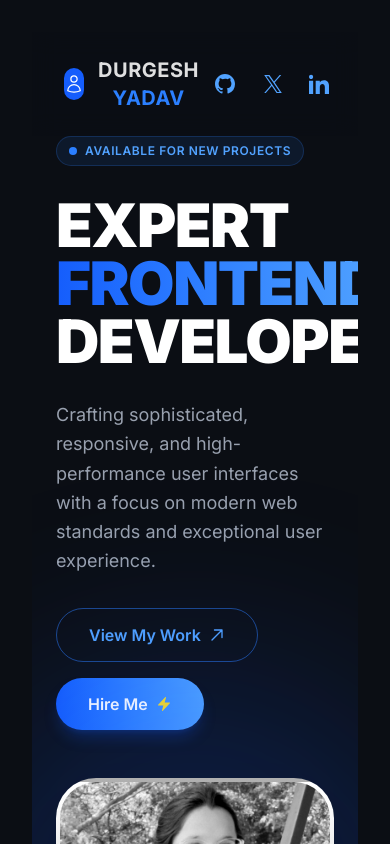
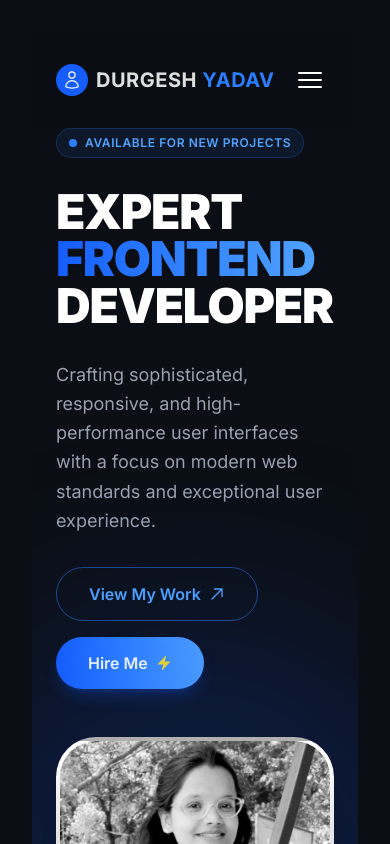
Before and after one commit to DurgeshY21/MyNewPortfolio, a React (Vite) app: page / in a window 390 px wide. Shown: the top 844 px of the page. Built offline with nearby package versions, Linux system fonts and the light colour scheme.

Commit message:
code push

```diff
--- a/src/components/Navbar.jsx
+++ b/src/components/Navbar.jsx
@@ -1,10 +1,15 @@
-import React from 'react';
+import React, { useState } from 'react';
 
 const Navbar = () => {
+  const [isMenuOpen, setIsMenuOpen] = useState(false);
+
   return (
-    <nav className="flex justify-between items-center px-8 py-6 max-w-7xl mx-auto w-full sticky top-0 z-50 bg-[#0B0E14]/80 backdrop-blur-md">
+    <nav className="flex justify-between items-center px-6 md:px-8 py-6 max-w-7xl mx-auto w-full sticky top-0 z-50">
+      {/* Navbar Background */}
+      <div className="absolute inset-0 bg-[#0B0E14]/80 backdrop-blur-md -z-10"></div>
+
       {/* Logo */}
-      <div className="flex items-center gap-2">
+      <div className="flex items-center gap-2 z-50">
         <div className="w-8 h-8 rounded-full bg-blue-600 flex items-center justify-center">
           <svg xmlns="http://www.w3.org/2000/svg" fill="none" viewBox="0 0 24 24" strokeWidth={1.5} stroke="currentColor" className="w-5 h-5 text-white">
             <path strokeLinecap="round" strokeLinejoin="round" d="M15.75 6a3.75 3.75 0 1 1-7.5 0 3.75 3.75 0 0 1 7.5 0ZM4.501 20.118a7.5 7.5 0 0 1 14.998 0A17.933 17.933 0 0 1 12 21.75c-2.676 0-5.216-.584-7.499-1.632Z" />
@@ -15,8 +20,8 @@ const Navbar = () => {
         </span>
       </div>
 
-      {/* Navigation Links */}
-      <ul className="hidden md:flex items-center gap-8 text-sm font-medium text-gray-300">
+      {/* Desktop Navigation Links */}
+      <ul className="hidden md:flex items-center gap-8 text-sm font-medium text-gray-300 z-50">
         <li><a href="#home" className="hover:text-white transition-colors text-white">Home</a></li>
         <li><a href="#about" className="hover:text-white transition-colors">About</a></li>
         <li><a href="#skills" className="hover:text-white transition-colors">Skills</a></li>
@@ -25,9 +30,9 @@ const Navbar = () => {
         <li><a href="#contact" className="hover:text-white transition-colors">Contact</a></li>
       </ul>
 
-      {/* Social Icons */}
-      <div className="flex items-center gap-2">
-         <a href="https://github.com/durgeshyadav" target="_blank" rel="noreferrer" className="p-2 rounded-full hover:bg-gray-800 transition-colors" aria-label="GitHub">
+      {/* Desktop Social Icons */}
+      <div className="hidden md:flex items-center gap-2 z-50">
+        <a href="https://github.com/durgeshyadav" target="_blank" rel="noreferrer" className="p-2 rounded-full hover:bg-gray-800 transition-colors" aria-label="GitHub">
           <svg xmlns="http://www.w3.org/2000/svg" viewBox="0 0 24 24" fill="currentColor" className="w-6 h-6 text-blue-400">
             <path fillRule="evenodd" d="M12 2C6.477 2 2 6.484 2 12.017c0 4.425 2.865 8.18 6.839 9.504.5.092.682-.217.682-.483 0-.237-.008-.868-.013-1.703-2.782.605-3.369-1.343-3.369-1.343-.454-1.158-1.11-1.466-1.11-1.466-.908-.62.069-.608.069-.608 1.003.07 1.531 1.032 1.531 1.032.892 1.53 2.341 1.088 2.91.832.092-.647.35-1.088.636-1.338-2.22-.253-4.555-1.113-4.555-4.951 0-1.093.39-1.988 1.029-2.688-.103-.253-.446-1.272.098-2.65 0 0 .84-.27 2.75 1.026A9.564 9.564 0 0112 6.844c.85.004 1.705.115 2.504.337 1.909-1.296 2.747-1.027 2.747-1.027.546 1.379.202 2.398.1 2.651.64.7 1.028 1.595 1.028 2.688 0 3.848-2.339 4.695-4.566 4.943.359.309.678.92.678 1.855 0 1.338-.012 2.419-.012 2.747 0 .268.18.58.688.482A10.019 10.019 0 0022 12.017C22 6.484 17.522 2 12 2z" clipRule="evenodd" />
           </svg>
@@ -43,6 +48,55 @@ const Navbar = () => {
           </svg>
         </a>
       </div>
+
+      {/* Mobile Menu Button - Bump z-index */}
+      <button
+        className="md:hidden z-[60] p-2 text-white relative"
+        onClick={() => setIsMenuOpen(!isMenuOpen)}
+        aria-label="Toggle menu"
+      >
+        {isMenuOpen ? (
+          <svg xmlns="http://www.w3.org/2000/svg" fill="none" viewBox="0 0 24 24" strokeWidth={1.5} stroke="currentColor" className="w-8 h-8">
+            <path strokeLinecap="round" strokeLinejoin="round" d="M6 18L18 6M6 6l12 12" />
+          </svg>
+        ) : (
+          <svg xmlns="http://www.w3.org/2000/svg" fill="none" viewBox="0 0 24 24" strokeWidth={1.5} stroke="currentColor" className="w-8 h-8">
+            <path strokeLinecap="round" strokeLinejoin="round" d="M3.75 6.75h16.5M3.75 12h16.5m-16.5 5.25h16.5" />
+          </svg>
+        )}
+      </button>
+
+      {/* Mobile Menu Overlay - High Z-Index, ensure covering everything */}
+      <div className={`fixed inset-0 bg-[#0B0E14] z-[55] flex flex-col items-center justify-center transition-opacity duration-300 ${isMenuOpen ? 'opacity-100 pointer-events-auto' : 'opacity-0 pointer-events-none'}`}>
+        <ul className="flex flex-col items-center gap-8 text-2xl font-bold text-gray-300">
+          <li><a href="#home" onClick={() => setIsMenuOpen(false)} className="hover:text-blue-500 transition-colors">Home</a></li>
+          <li><a href="#about" onClick={() => setIsMenuOpen(false)} className="hover:text-blue-500 transition-colors">About</a></li>
+          <li><a href="#skills" onClick={() => setIsMenuOpen(false)} className="hover:text-blue-500 transition-colors">Skills</a></li>
+          <li><a href="#journey" onClick={() => setIsMenuOpen(false)} className="hover:text-blue-500 transition-colors">Journey</a></li>
+          <li><a href="#projects" onClick={() => setIsMenuOpen(false)} className="hover:text-blue-500 transition-colors">Projects</a></li>
+          <li><a href="#contact" onClick={() => setIsMenuOpen(false)} className="hover:text-blue-500 transition-colors">Contact</a></li>
+        </ul>
+
+        {/* Mobile Social Icons */}
+        <div className="flex items-center gap-6 mt-12">
+          <a href="https://github.com/durgeshyadav" target="_blank" rel="noreferrer" className="p-2 rounded-full hover:bg-gray-800 transition-colors">
+            <svg xmlns="http://www.w3.org/2000/svg" viewBox="0 0 24 24" fill="currentColor" className="w-8 h-8 text-blue-400">
+              <path fillRule="evenodd" d="M12 2C6.477 2 2 6.484 2 12.017c0 4.425 2.865 8.18 6.839 9.504.5.092.682-.217.682-.483 0-.237-.008-.868-.013-1.703-2.782.605-3.369-1.343-3.369-1.343-.454-1.158-1.11-1.466-1.11-1.466-.908-.62.069-.608.069-.608 1.003.07 1.531 1.032 1.531 1.032.892 1.53 2.341 1.088 2.91.832.092-.647.35-1.088.636-1.338-2.22-.253-4.555-1.113-4.555-4.951 0-1.093.39-1.988 1.029-2.688-.103-.253-.446-1.272.098-2.65 0 0 .84-.27 2.75 1.026A9.564 9.564 0 0112 6.844c.85.004 1.705.115 2.504.337 1.909-1.296 2.747-1.027 2.747-1.027.546 1.379.202 2.398.1 2.651.64.7 1.028 1.595 1.028 2.688 0 3.848-2.339 4.695-4.566 4.943.359.309.678.92.678 1.855 0 1.338-.012 2.419-.012 2.747 0 .268.18.58.688.482A10.019 10.019 0 0022 12.017C22 6.484 17.522 2 12 2z" clipRule="evenodd" />
+            </svg>
+          </a>
+          <a href="https://twitter.com/durgeshyadav" target="_blank" rel="noreferrer" className="p-2 rounded-full hover:bg-gray-800 transition-colors">
+            <svg xmlns="http://www.w3.org/2000/svg" viewBox="0 0 24 24" fill="currentColor" className="w-8 h-8 text-blue-400">
+              <path d="M13.6823 10.6218L20.2391 3H18.6854L12.9921 9.61788L8.44486 3H3.2002L10.0765 13.0074L3.2002 21H4.75404L10.7663 14.0113L15.5685 21H20.8131L13.6819 10.6218H13.6823ZM11.5541 13.0956L10.8574 12.0991L5.31391 4.16971H7.70053L12.1742 10.5689L12.8709 11.5655L18.6861 19.8835H16.2995L11.5541 13.096V13.0956Z" />
+            </svg>
+          </a>
+          <a href="https://linkedin.com/in/durgeshyadav" target="_blank" rel="noreferrer" className="p-2 rounded-full hover:bg-gray-800 transition-colors">
+            <svg xmlns="http://www.w3.org/2000/svg" viewBox="0 0 24 24" fill="currentColor" className="w-8 h-8 text-blue-400 ">
+              <path d="M4.98 3.5c0 1.381-1.11 2.5-2.48 2.5s-2.48-1.119-2.48-2.5c0-1.38 1.11-2.5 2.48-2.5s2.48 1.12 2.48 2.5zm.02 4.5h-5v16h5v-16zm7.982 0h-4.968v16h4.969v-8.399c0-4.67 6.029-5.052 6.029 0v8.399h4.988v-10.131c0-7.88-8.922-7.593-11.018-3.714v-2.155z" />
+            </svg>
+          </a>
+        </div>
+      </div>
+
     </nav>
   );
 };
--- a/src/sections/Home.jsx
+++ b/src/sections/Home.jsx
@@ -21,13 +21,13 @@ const Home = () => {
 
                     {/* Main Heading */}
                     <div className="space-y-1 flex flex-col items-start">
-                        <h1 className="text-6xl md:text-8xl font-black text-white tracking-tight leading-[0.9]">
+                        <h1 className="text-5xl md:text-8xl font-black text-white tracking-tight leading-[0.9]">
                             EXPERT
                         </h1>
-                        <h1 className="text-6xl md:text-8xl font-black text-transparent bg-clip-text bg-gradient-to-r from-blue-600 to-blue-400 tracking-tight leading-[0.9]">
+                        <h1 className="text-5xl md:text-8xl font-black text-transparent bg-clip-text bg-gradient-to-r from-blue-600 to-blue-400 tracking-tight leading-[0.9]">
                             FRONTEND
                         </h1>
-                        <h1 className="text-6xl md:text-8xl font-black text-white tracking-tight leading-[0.9]">
+                        <h1 className="text-5xl md:text-8xl font-black text-white tracking-tight leading-[0.9]">
                             DEVELOPER
                         </h1>
                     </div>
```
